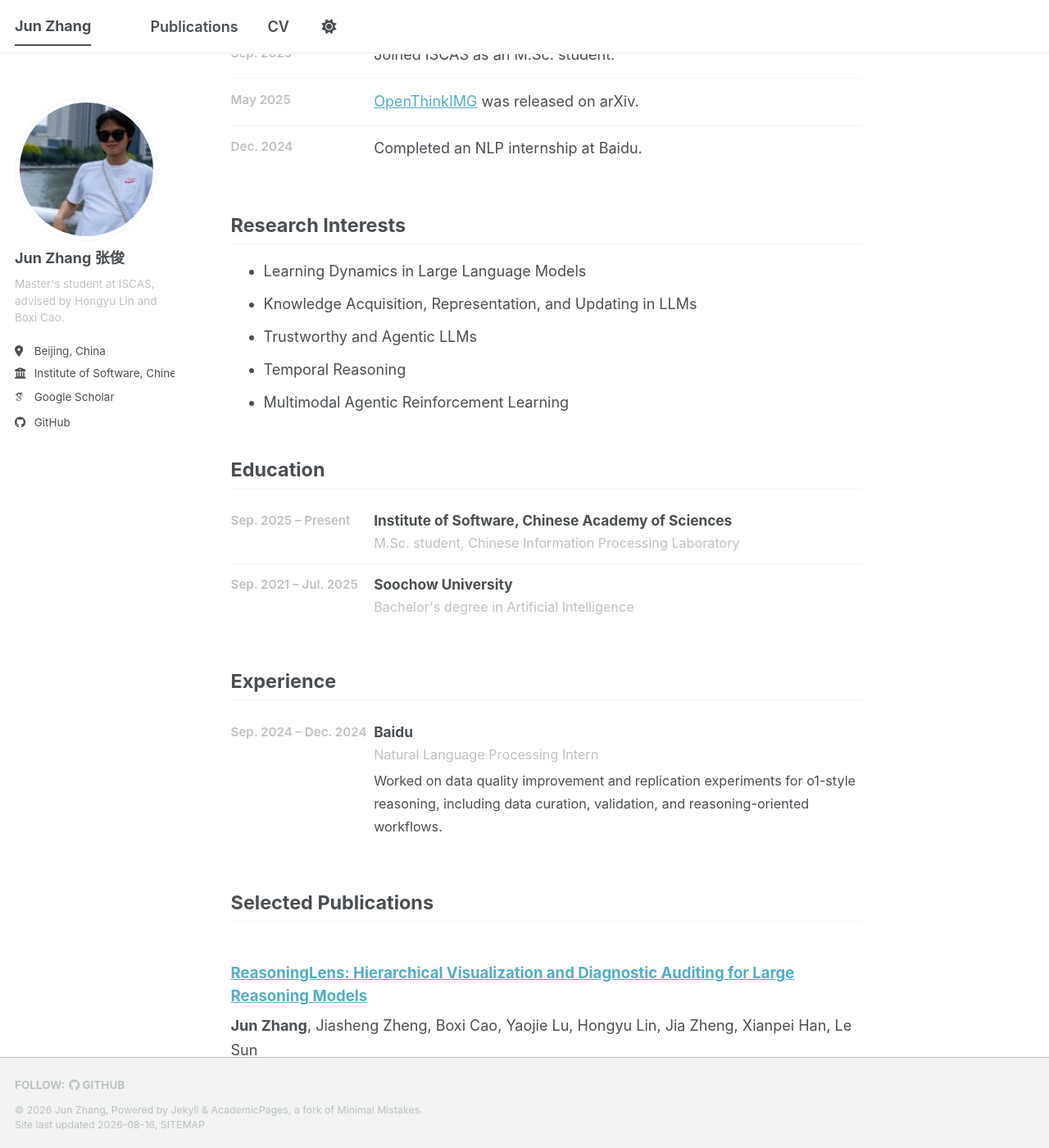
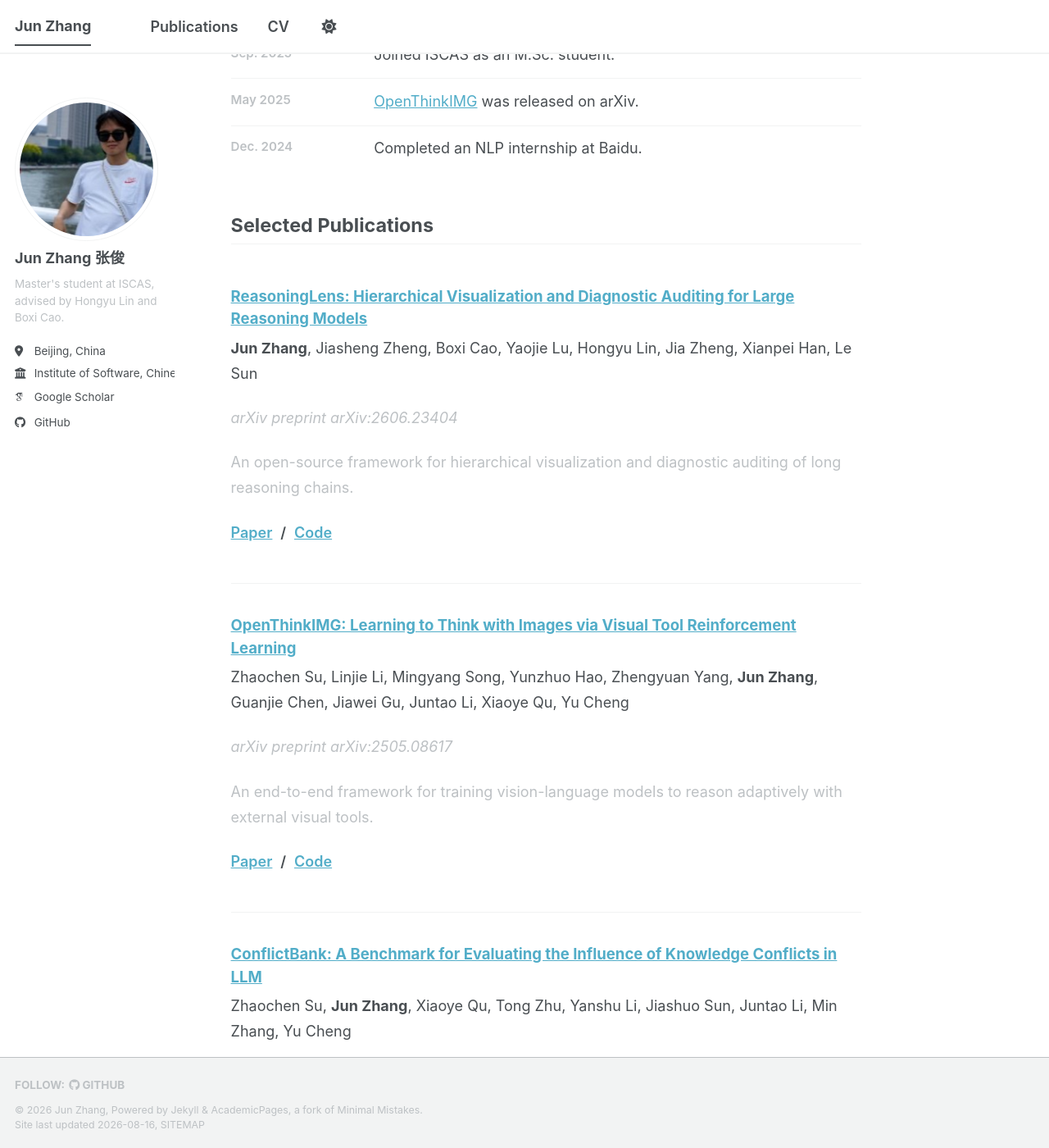
Before and after one commit to LasRuinasCirculares/LasRuinasCirculares.github.io, a Jekyll site: the page built from _pages/about.md, in a window 1280 px wide and 1400 px high, scrolled down 532 px. Shown: the whole window at 82% size. Built offline with Jekyll 4.4.1, drawn with Linux system fonts in a browser that asks for light colours; some web fonts are replaced; a script that is not in the unit is left out; some of the changed text lies outside the part shown.

Commit message:
Reorder homepage sections

```diff
--- a/_pages/about.md
+++ b/_pages/about.md
@@ -38,6 +38,15 @@ topics.
   </div>
 </div>
 
+## Selected Publications
+
+{% assign selected_publications = site.publications | where: "selected", true | sort: "date" | reverse %}
+{% for post in selected_publications %}
+  {% include archive-single.html heading_tag="h3" %}
+{% endfor %}
+
+[View all publications](/publications/){: .btn .btn--primary }
+
 ## Research Interests
 
 - Learning Dynamics in Large Language Models
@@ -45,25 +54,6 @@ topics.
 - Trustworthy and Agentic LLMs
 - Temporal Reasoning
 - Multimodal Agentic Reinforcement Learning
-
-## Education
-
-<div class="career-list">
-  <div class="career-item">
-    <div class="career-date">Sep. 2025 &ndash; Present</div>
-    <div>
-      <strong>Institute of Software, Chinese Academy of Sciences</strong>
-      <span>M.Sc. student, Chinese Information Processing Laboratory</span>
-    </div>
-  </div>
-  <div class="career-item">
-    <div class="career-date">Sep. 2021 &ndash; Jul. 2025</div>
-    <div>
-      <strong>Soochow University</strong>
-      <span>Bachelor's degree in Artificial Intelligence</span>
-    </div>
-  </div>
-</div>
 
 ## Experience
 
@@ -80,15 +70,6 @@ topics.
   </div>
 </div>
 
-## Selected Publications
-
-{% assign selected_publications = site.publications | where: "selected", true | sort: "date" | reverse %}
-{% for post in selected_publications %}
-  {% include archive-single.html heading_tag="h3" %}
-{% endfor %}
-
-[View all publications](/publications/){: .btn .btn--primary }
-
 ## Personal Interests
 
 Outside research, I enjoy running marathons, swimming, and playing badminton.
```
